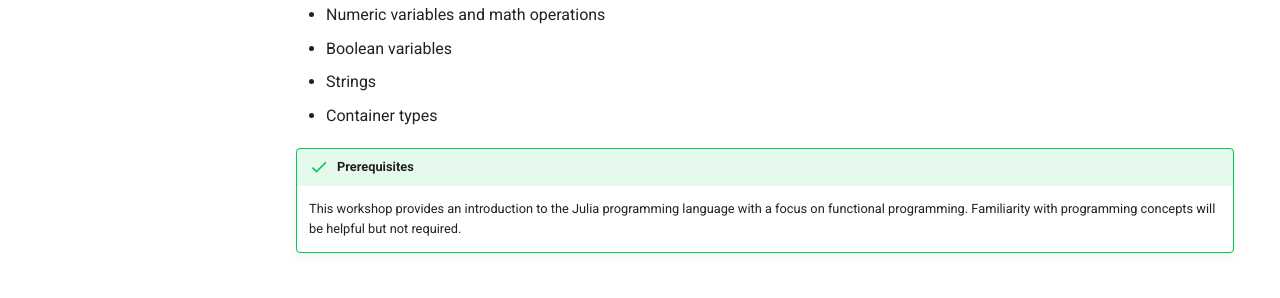
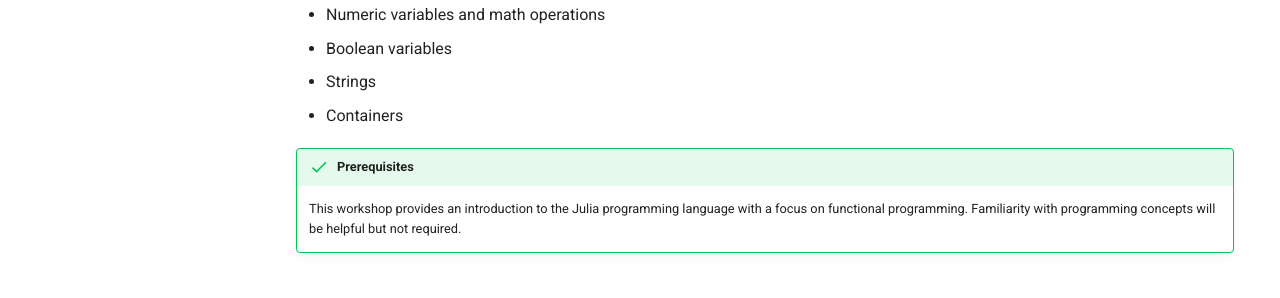
Before and after one commit to PumasAI-Labs/Julia-Workshop, an MkDocs documentation site: the page built from docs/index.md, in a window 1280 px wide and 900 px high. Shown: the part 386-684 px from the top of the window. Built offline with MkDocs 1.6.1 and Material for MkDocs 9.7.7, drawn with Linux system fonts in a browser that asks for light colours; comment, search, counter and statistics services are not loaded.

Commit message:
Small corrections and comments

```diff
--- a/docs/index.md
+++ b/docs/index.md
@@ -13,7 +13,7 @@ It covers how to:
   - Numeric variables and math operations
   - Boolean variables
   - Strings
-  - Container types
+  - Containers
 
 !!! success "Prerequisites"
 
```
Also changed, not shown: 2 other files.
